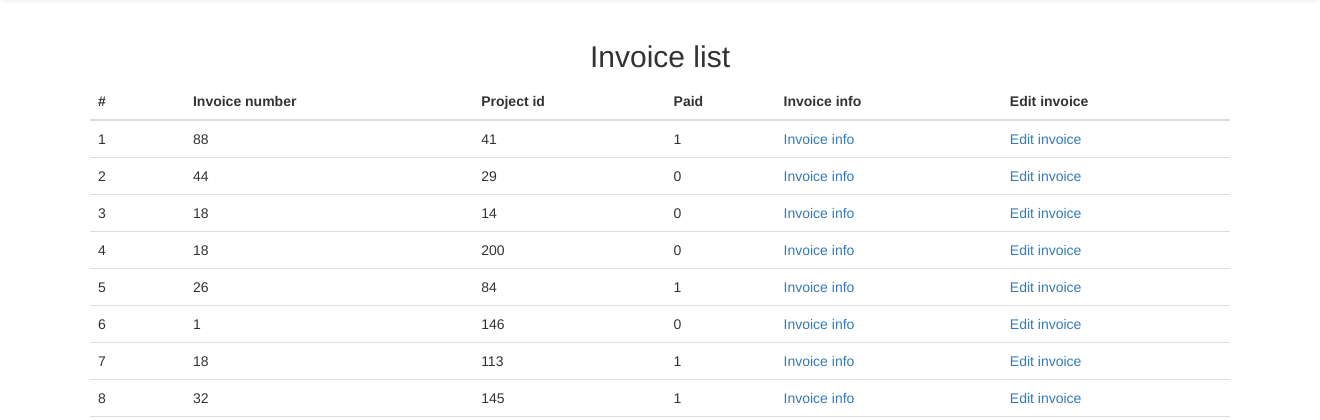
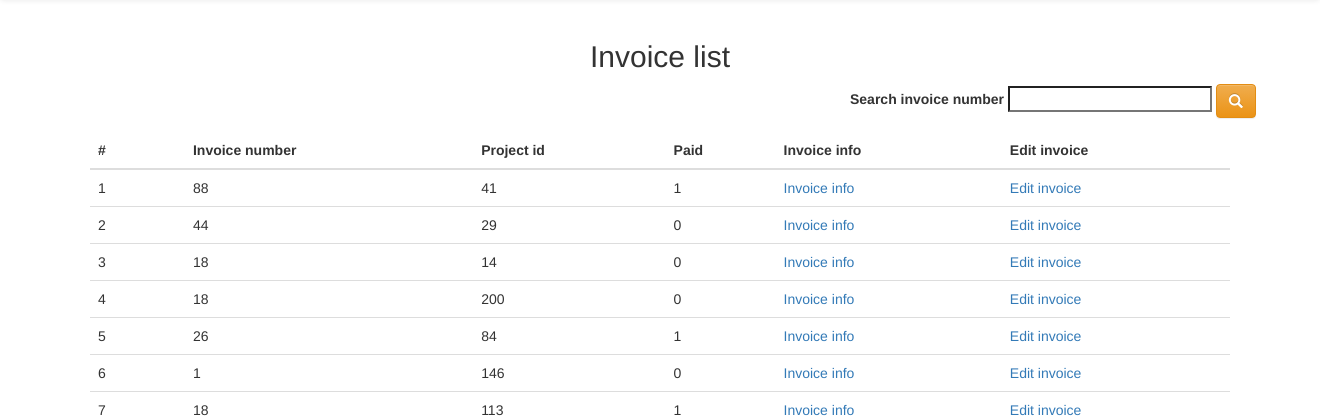
Before and after one commit to kobus1998/barroc-it-groep-5, a PHP site: page /barroc-it-groep-5/development/public/html/invoice_list.php in a window 1320 px wide. Shown: the part 56-476 px from the top of the page. Run offline with PHP 8.4, Linux system fonts and the light colour scheme; a user stored in the database is signed in; data comes from the database, SQL or seed files in the repository; some libraries are stand-ins or nearby versions.

Commit message:
invoice list

```diff
--- a/development/public/html/invoice_list.php
+++ b/development/public/html/invoice_list.php
@@ -14,10 +14,27 @@ if($user->username == 'Sales') {
             on `tbl_customers`.customer_id = `tbl_projects`.customer_id
           ")
         ->fetchAll(PDO::FETCH_ASSOC);
+
+    if(isset($_GET['search-invoice-list'])) {
+        $searchGET = $_GET['search-invoice-list'];
+
+        $stmt = $db->pdo->query("SELECT * FROM `tbl_invoices` WHERE `tbl_invoices`.invoice_nr like '%$searchGET%'");
+        $searchSales =  $stmt->fetchAll(PDO::FETCH_ASSOC);
+    }
     ?>
     <section class="invoices">
         <div class="container">
             <h2 class="text-center">Invoice list</h2>
+            <div class="search-invoice col-md-5 col-md-offset-8">
+                <form method="get" action="">
+                    <div class="form-group row">
+                        <label>Search invoice number
+                            <input type="search" name="search-invoice-list">
+                        </label>
+                        <button class="btn btn-warning glyphicon glyphicon-search" type="submit" name="type" value="search"></button>
+                    </div>
+                </form>
+            </div>
             <table class="table ">
                 <thead>
                 <tr>
@@ -32,7 +49,20 @@ if($user->username == 'Sales') {
                 <tbody>
 
                 <?php
-                foreach ($invoices as $item)
+                if(!isset($_GET['type'])) {
+                    foreach ($invoices as $item) {
+                        echo '<tr>';
+                        echo '<td>' . $item['invoice_id'] . '</td>';
+                        echo '<td>' . $item['invoice_nr'] . '</td>';
+                        echo '<td>' . $item['project_id'] . '</td>';
+                        echo '<td>' . $item['paid'] . '</td>';
+                        echo '<td><a href="customer/info_customer.php?customerid=' . $item["customer_id"] . '" class="btn btn-info glyphicon glyphicon-eye-open"></a></td>';
+                        echo '</tr>';
+                    }
+                }
+
+                if(isset($_GET['type']) && $_GET['type'] == 'search') {
+                    foreach ($searchSales as $item)
                     {
                         echo '<tr>';
                         echo '<td>' . $item['invoice_id'] . '</td>';
@@ -41,6 +71,7 @@ if($user->username == 'Sales') {
                         echo '<td>' . $item['paid'] . '</td>';
                         echo '<td><a href="customer/info_customer.php?customerid=' . $item["customer_id"] . '" class="btn btn-info glyphicon glyphicon-eye-open"></a></td>';
                         echo '</tr>';
+                    }
                 }
                 ?>
 
@@ -63,10 +94,27 @@ if($user->username == 'Finance') {
             on `tbl_customers`.customer_id = `tbl_projects`.customer_id
           ")
         ->fetchAll(PDO::FETCH_ASSOC);
+
+    if(isset($_GET['search-invoice-list'])) {
+        $searchGET = $_GET['search-invoice-list'];
+
+        $stmt = $db->pdo->query("SELECT * FROM `tbl_invoices` WHERE `tbl_invoices`.invoice_nr like '%$searchGET%'");
+        $searchFinance =  $stmt->fetchAll(PDO::FETCH_ASSOC);
+    }
     ?>
     <section class="invoices">
         <div class="container">
             <h2 class="text-center">Invoice list</h2>
+            <div class="search-invoice col-md-5 col-md-offset-8">
+                <form method="get" action="">
+                    <div class="form-group row">
+                        <label>Search invoice number
+                            <input type="search" name="search-invoice-list">
+                        </label>
+                        <button class="btn btn-warning glyphicon glyphicon-search" type="submit" name="type" value="search"></button>
+                    </div>
+                </form>
+            </div>
             <table class="table ">
                 <thead>
                 <tr>
@@ -82,7 +130,21 @@ if($user->username == 'Finance') {
                 <tbody>
 
                 <?php
-                foreach ($invoices as $item)
+                if(!isset($_GET['type'])) {
+                    foreach ($invoices as $item) {
+                        echo '<tr>';
+                        echo '<td>' . $item['invoice_id'] . '</td>';
+                        echo '<td>' . $item['invoice_nr'] . '</td>';
+                        echo '<td>' . $item['project_id'] . '</td>';
+                        echo '<td>' . $item['paid'] . '</td>';
+                        echo '<td><a href="customer/info_customer.php?customerid=' . $item["customer_id"] . '" class="btn btn-info glyphicon glyphicon-eye-open"></a></td>';
+                        echo '<td><a href="customer/info_customer.php?customerid=' . $item["customer_id"] . '" class="btn btn-primary glyphicon glyphicon-pencil"></a></td>';
+                        echo '</tr>';
+                    }
+                }
+
+                if(isset($_GET['type']) && $_GET['type'] == 'search') {
+                    foreach ($searchFinance as $item)
                     {
                         echo '<tr>';
                         echo '<td>' . $item['invoice_id'] . '</td>';
@@ -92,6 +154,7 @@ if($user->username == 'Finance') {
                         echo '<td><a href="customer/info_customer.php?customerid=' . $item["customer_id"] . '" class="btn btn-info glyphicon glyphicon-eye-open"></a></td>';
                         echo '<td><a href="customer/info_customer.php?customerid=' . $item["customer_id"] . '" class="btn btn-primary glyphicon glyphicon-pencil"></a></td>';
                         echo '</tr>';
+                    }
                 }
                 ?>
 
@@ -113,10 +176,27 @@ if($user->username == 'Admin') {
             on `tbl_customers`.customer_id = `tbl_projects`.customer_id
           ")
         ->fetchAll(PDO::FETCH_ASSOC);
+
+    if(isset($_GET['search-invoice-list'])) {
+        $searchGET = $_GET['search-invoice-list'];
+
+        $stmt = $db->pdo->query("SELECT * FROM `tbl_invoices` WHERE `tbl_invoices`.invoice_nr like '%$searchGET%'");
+        $searchAdmin =  $stmt->fetchAll(PDO::FETCH_ASSOC);
+    }
     ?>
     <section class="invoices">
         <div class="container">
             <h2 class="text-center">Invoice list</h2>
+            <div class="search-invoice col-md-5 col-md-offset-8">
+                <form method="get" action="">
+                    <div class="form-group row">
+                        <label>Search invoice number
+                            <input type="search" name="search-invoice-list">
+                        </label>
+                        <button class="btn btn-warning glyphicon glyphicon-search" type="submit" name="type" value="search"></button>
+                    </div>
+                </form>
+            </div>
             <table class="table ">
                 <thead>
                 <tr>
@@ -132,7 +212,21 @@ if($user->username == 'Admin') {
                 <tbody>
 
                 <?php
-                foreach ($invoices as $item)
+                if(!isset($_GET['type'])) {
+                    foreach ($invoices as $item) {
+                        echo '<tr>';
+                        echo '<td>' . $item['invoice_id'] . '</td>';
+                        echo '<td>' . $item['invoice_nr'] . '</td>';
+                        echo '<td>' . $item['project_id'] . '</td>';
+                        echo '<td>' . $item['paid'] . '</td>';
+                        echo '<td><a href="customer/info_customer.php?customerid=' . $item["customer_id"] . '">Invoice info</a></td>';
+                        echo '<td><a href="customer/info_customer.php?customerid=' . $item["customer_id"] . '">Edit invoice</a></td>';
+                        echo '</tr>';
+                    }
+                }
+
+                if(isset($_GET['type']) && $_GET['type'] == 'search') {
+                    foreach ($searchAdmin as $item)
                     {
                         echo '<tr>';
                         echo '<td>' . $item['invoice_id'] . '</td>';
@@ -142,6 +236,7 @@ if($user->username == 'Admin') {
                         echo '<td><a href="customer/info_customer.php?customerid=' . $item["customer_id"] . '">Invoice info</a></td>';
                         echo '<td><a href="customer/info_customer.php?customerid=' . $item["customer_id"] . '">Edit invoice</a></td>';
                         echo '</tr>';
+                    }
                 }
                 ?>
 
```
Lines whose indentation alone changed are shown as unchanged.
